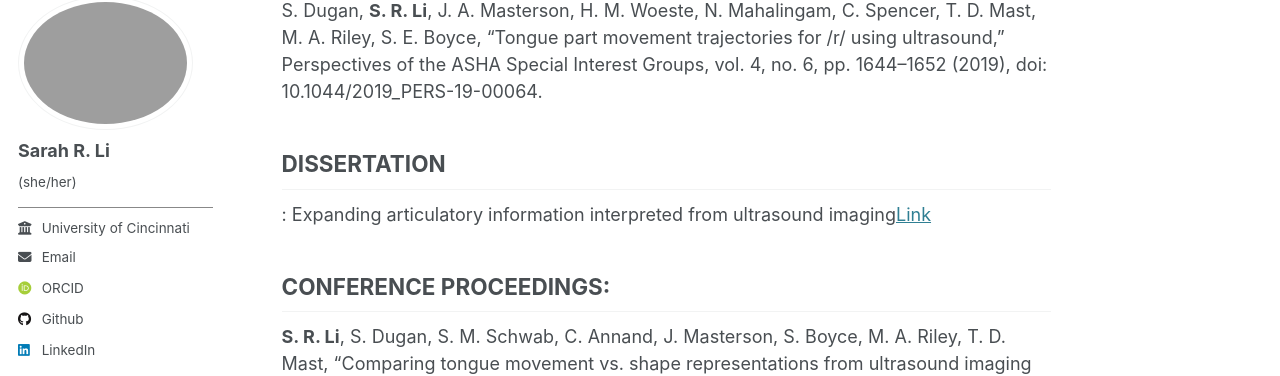
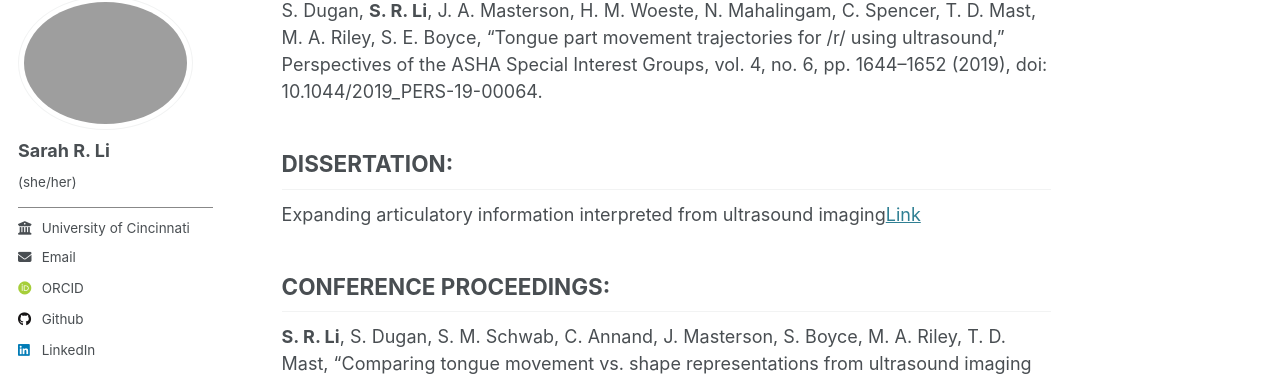
Before and after one commit to SarahRLi/sarahrli.github.io, a Jekyll site: the page built from _pages/markdown.md, in a window 1280 px wide and 900 px high, scrolled down 399 px. Shown: the part 110-486 px from the top of the window. Built offline with Jekyll 4.4.1, drawn with Linux system fonts in a browser that asks for light colours; some web fonts are replaced.

```diff
--- a/_pages/markdown.md
+++ b/_pages/markdown.md
@@ -11,7 +11,7 @@ S. Dugan, S. M. Schwab, R. Seward, J. Avant, T. Zhang, **S. R. Li**, K. Eary, T.
 
 S. Dugan, **S. R. Li**, J. A. Masterson, H. M. Woeste, N. Mahalingam, C. Spencer, T. D. Mast, M. A. Riley, S. E. Boyce, “Tongue part movement trajectories for /r/ using ultrasound,” Perspectives of the ASHA Special Interest Groups, vol. 4, no. 6, pp. 1644–1652 (2019), doi: 10.1044/2019_PERS-19-00064.
 
-<h2>DISSERTATION</h2>:
+<h2>DISSERTATION:</h2>
 Expanding articulatory information interpreted from ultrasound imaging[Link](http://rave.ohiolink.edu/etdc/view?acc_num=ucin1733841772461598)
 
 <h2>CONFERENCE PROCEEDINGS:</h2>
```
